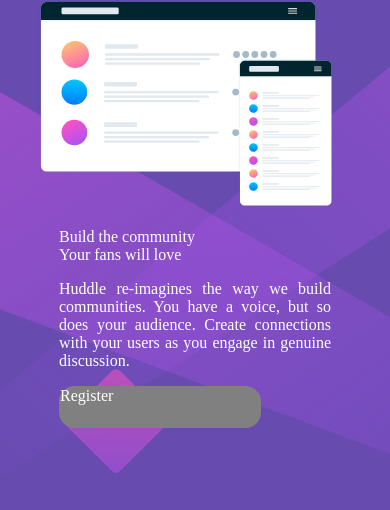
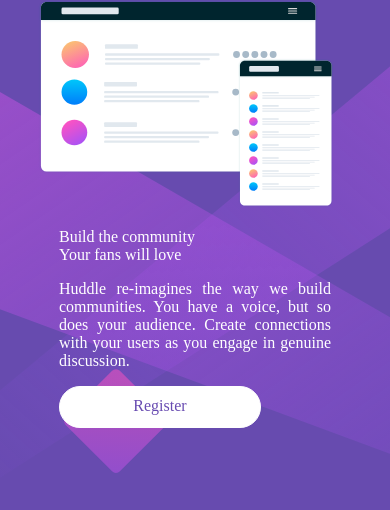
Before and after one commit to Jessica130883/huddle-landingpage, a plain HTML site: page index.html in a window 390 px wide. Shown: the part 94-604 px from the top of the page. Drawn offline with Linux system fonts and the light colour scheme.

Commit message:
Modifaction du bouton d'envoi

```diff
--- a/Stylesheet.css
+++ b/Stylesheet.css
@@ -45,14 +45,22 @@
     .btn {
         height: 40px;
         width: 200px;
-        border: solid gray 1px;
-        background-color: gray;
-        border-radius: 15px;
+        border: solid #FFFFFF 1px;
+        background-color: #FFFFFF;
+        border-radius: 25px;
+
     }
     .btn-link {
-        color: white;
+        color: #684BB1;
+
 
     }
+
+  .btn-text {
+    display: block;
+    text-align: center;
+    margin-top: 10px;
+  }
 
     .fb, .twitter, .ig {
         display: inline-block;
```
